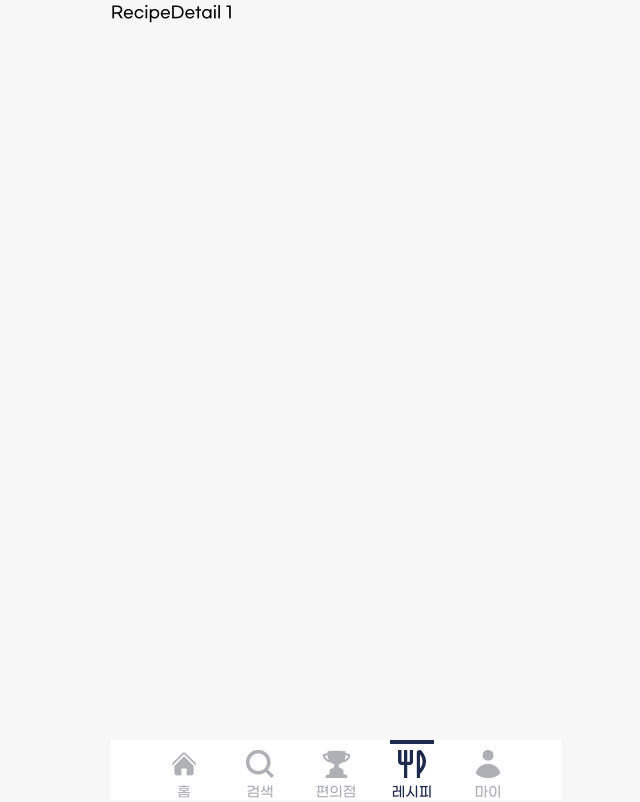
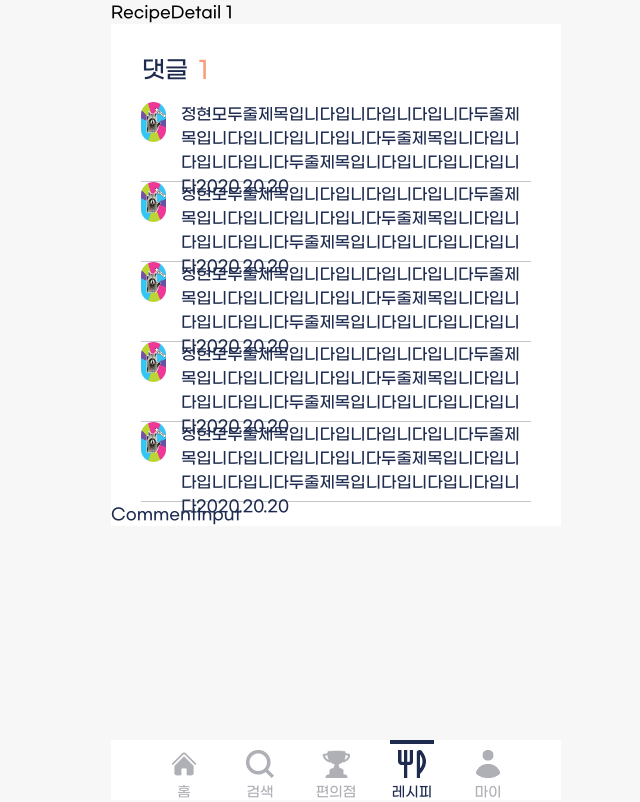
Before and after one commit to PyeonHalLae/Pnale, a React (Vite) app in the folder FrontEnd/: page /recipe/1 in a window 1280 px wide. Shown: the whole page, without its empty margins (304-944 px from the left). Built offline with nearby package versions, Linux system fonts and the light colour scheme.

Commit message:
feat: 레시피 디테일 댓글 컴포넌트 작업(#158)

```diff
--- a/FrontEnd/src/components/recipe/RecipeDetail.tsx
+++ b/FrontEnd/src/components/recipe/RecipeDetail.tsx
@@ -1,8 +1,14 @@
+import CommentBox from "./RecipeDetail/CommentBox";
 import { useParams } from "react-router-dom";
 
 const RecipeDetail = () => {
   const { recipeId } = useParams();
-  return <div>RecipeDetail {recipeId}</div>;
+  return (
+    <div>
+      RecipeDetail {recipeId}
+      <CommentBox />
+    </div>
+  );
 };
 
 export default RecipeDetail;
--- /dev/null
+++ b/FrontEnd/src/components/recipe/RecipeDetail/CommentBox.tsx
@@ -0,0 +1,65 @@
+// import styled from "styled-components";
+import tw from "tailwind-styled-components";
+import CommentCard from "./CommentCard";
+import CommentInput from "./CommentInput";
+import { useEffect, useState } from "react";
+
+interface commentType {
+  commentContent: string;
+  userName: string;
+  userImg: string;
+  createdDate: string;
+  commentId: number;
+}
+
+const CommentBox = () => {
+  const [commentList, setCommentList] = useState<commentType[]>([]);
+  useEffect(() => {
+    setCommentList([
+      {
+        commentContent:
+          "두줄제목입니다입니다입니다입니다두줄제목입니다입니다입니다입니다두줄제목입니다입니다입니다입니다두줄제목입니다입니다입니다입니다",
+        userName: "정현모",
+        userImg: "/img/test/너굴맨레시피.jpg",
+        createdDate: "2020.20.20",
+        commentId: 1,
+      },
+    ]);
+  }, []);
+
+  return (
+    <Container>
+      <CommentBoxHeader>
+        <div className="inline-block">댓글</div>
+        {/* 댓글 리스트 length 넣어야함 */}
+        <div className="inline-block ml-[0.625rem] text-common-orange">{commentList.length}</div>
+      </CommentBoxHeader>
+      {commentList.map((commentItem, index) => (
+        <CommentCard key={commentItem.commentId + index} commentInfo={commentItem} />
+      ))}
+      {commentList.map((commentItem, index) => (
+        <CommentCard key={commentItem.commentId + index} commentInfo={commentItem} />
+      ))}
+      {commentList.map((commentItem, index) => (
+        <CommentCard key={commentItem.commentId + index} commentInfo={commentItem} />
+      ))}
+      {commentList.map((commentItem, index) => (
+        <CommentCard key={commentItem.commentId + index} commentInfo={commentItem} />
+      ))}
+      {commentList.map((commentItem, index) => (
+        <CommentCard key={commentItem.commentId + index} commentInfo={commentItem} />
+      ))}
+      <CommentInput />
+    </Container>
+  );
+};
+
+export default CommentBox;
+
+const Container = tw.div`
+h-auto w-[100%] bg-white text-common-text-color
+`;
+
+const CommentBoxHeader = tw.div`
+    pt-[1.75rem] pl-[1.94rem] pb-[0.875rem] text-[1.5rem]
+`;
--- /dev/null
+++ b/FrontEnd/src/components/recipe/RecipeDetail/CommentCard.tsx
@@ -0,0 +1,37 @@
+import tw from "tailwind-styled-components";
+
+interface commentType {
+  commentContent: string;
+  userName: string;
+  userImg: string;
+  createdDate: string;
+  commentId: number;
+}
+
+const CommentCard = ({ commentInfo }: { commentInfo: commentType }) => {
+  return (
+    <CommentCardContainer>
+      <ImgBox>
+        <img src={commentInfo.userImg} className="w-[2.5rem] h-[2.5rem] rounded-[2.5rem] my-auto" />
+      </ImgBox>
+      <ContentBox>
+        {commentInfo.userName}
+        {commentInfo.commentContent}
+        {commentInfo.createdDate}
+      </ContentBox>
+    </CommentCardContainer>
+  );
+};
+export default CommentCard;
+
+const CommentCardContainer = tw.div`
+flex h-[5rem] mx-[1.875rem] bg-white border-b-[0.0125rem] border-b-common-bold-back-color
+`;
+
+const ImgBox = tw.div`
+h-[5rem] w-[5rem] mr-[0.94rem]
+`;
+
+const ContentBox = tw.div`
+h-[5rem] w-auto
+`;
--- /dev/null
+++ b/FrontEnd/src/components/recipe/RecipeDetail/CommentInput.tsx
@@ -0,0 +1,5 @@
+const CommentInput = () => {
+  return <div>CommentInput</div>;
+};
+
+export default CommentInput;
```
